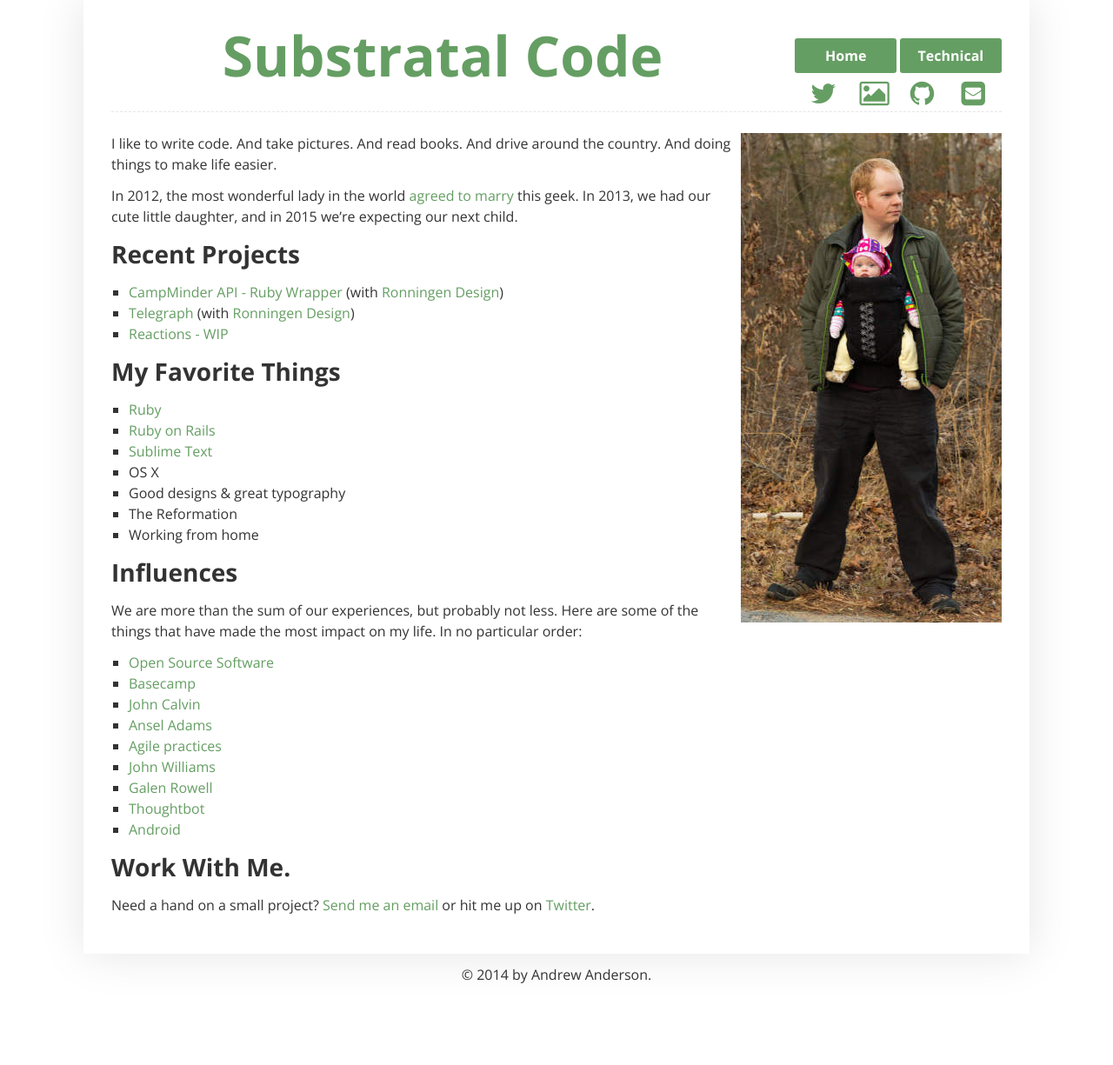
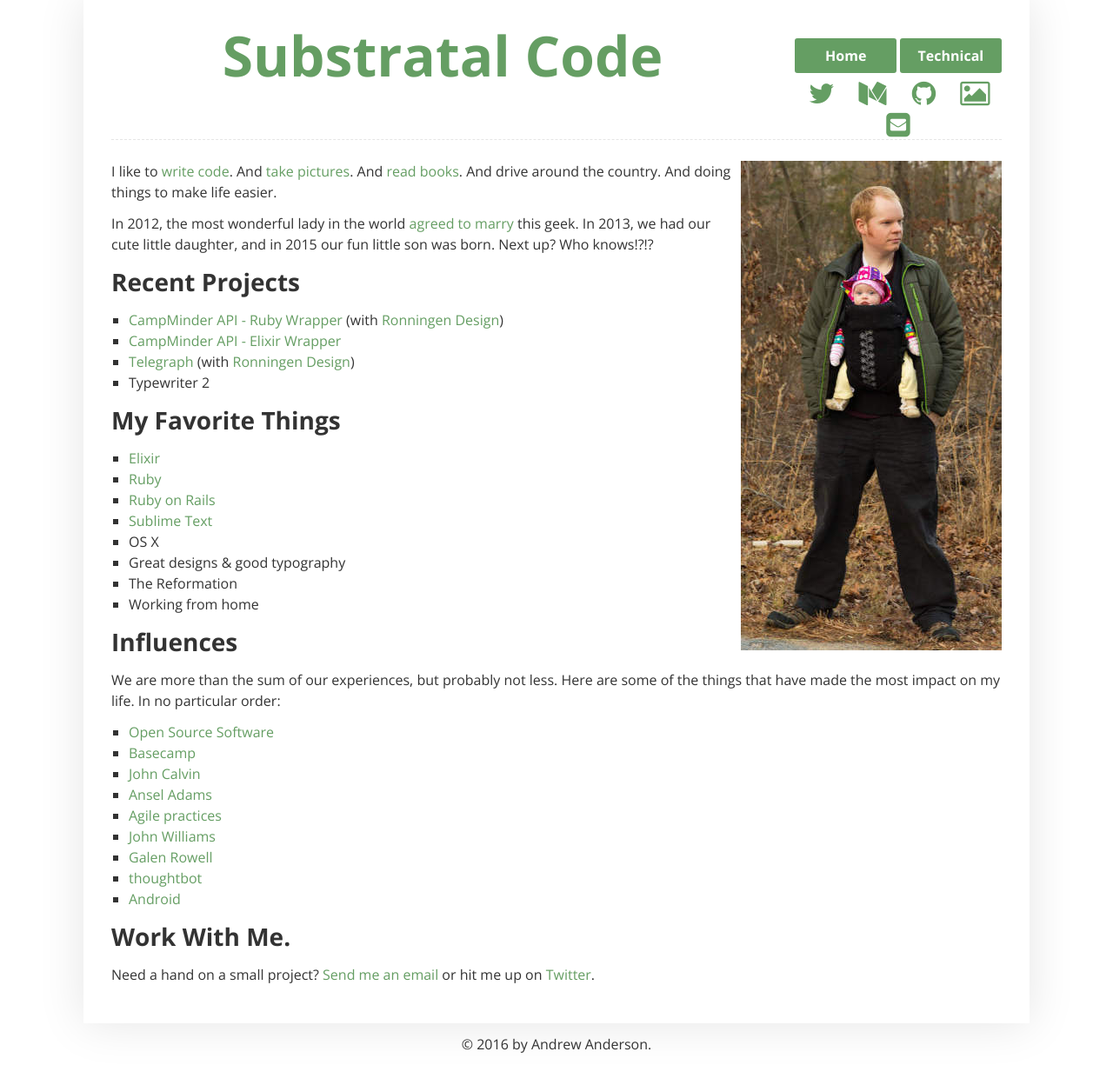
Before and after one commit to deep-spaced/deep-spaced.github.io, a Jekyll site: the page built from index.md, in a window 1280 px wide. Shown: the whole page at 87% size. Built offline with Jekyll 4.4.1, drawn with Linux system fonts in a browser that asks for light colours; nearby versions of some CDN libraries; before the commit the page ends 1145 px from its top, so only the background shows below that.

Commit message:
2016 site updates!
Updated child status, current projects, etc.
Added link to Medium.

```diff
--- a/_layouts/static.html
+++ b/_layouts/static.html
@@ -7,7 +7,7 @@
 
     <link rel="stylesheet" href="/css/mobile.css">
     <link rel="stylesheet" href="/css/desktop.css" media="(min-width:50em)">
-    <link href="//maxcdn.bootstrapcdn.com/font-awesome/4.2.0/css/font-awesome.min.css" rel="stylesheet">
+    <link href="https://maxcdn.bootstrapcdn.com/font-awesome/4.6.2/css/font-awesome.min.css" rel="stylesheet">
 
   </head>
   <body>
@@ -21,10 +21,11 @@
           <div class="clearfix"></div>
 
           <a class="social" href="https://twitter.com/gimlilongbow"><i class="fa fa-twitter fa-lg"></i></a>
+          <a class="social" href="https://medium.com/@gimlilongbow/"><i class="fa fa-medium fa-lg"></i></a>
+          <a class="social" href="https://github.com/GimliLongBow"><i class="fa fa-github fa-lg"></i></a>
           <a class="social" href="http://substratalcode.smugmug.com/"><i class="fa fa-picture-o fa-lg"></i>
-          <a class="social" href="https://github.com/GimliLongBow"><i class="fa fa-github fa-lg"></i></a>
           <a class="social" href="mailto:andrew@substratalcode.com"><i class="fa fa-envelope-square fa-lg"></i></a>
-        </nav>
+         </nav>
       </header>
 
       <section class="content">
@@ -34,7 +35,7 @@
     </div>
 
     <div id="footer">
-      <p>&copy; 2014 by Andrew Anderson.</p>
+      <p>&copy; 2016 by Andrew Anderson.</p>
     </div>
 
 
--- a/index.md
+++ b/index.md
@@ -5,23 +5,25 @@ title: Substratal Code
 
 <img src="/images/andrew.jpg" class="right" />
 
-I like to write code. And take pictures. And read books. And drive around the country. And doing things to make life easier.
+I like to [write code](https://github.com/GimliLongBow). And [take pictures](http://substratalcode.smugmug.com/). And [read books](https://www.goodreads.com/user/show/36469128-andrew-anderson). And drive around the country. And doing things to make life easier.
 
-In 2012, the most wonderful lady in the world [agreed to marry](http://www.meandthegeek.com) this geek. In 2013, we had our cute little daughter, and in 2015 we're expecting our next child.
+In 2012, the most wonderful lady in the world [agreed to marry](http://www.meandthegeek.com) this geek. In 2013, we had our cute little daughter, and in 2015 our fun little son was born. Next up? Who knows!?!?
 
 ### Recent Projects
 
 - [CampMinder API - Ruby Wrapper](http://bitbucket.org/ronningendesign/campminder-ruby) (with [Ronningen Design](http://www.websitesthatdostuff.com))
+- [CampMinder API - Elixir Wrapper](https://github.com/GimliLongBow/campminder-elixir)
 - [Telegraph](http://gotelegraph.com/) (with [Ronningen Design](http://www.websitesthatdostuff.com))
-- [Reactions - WIP](https://github.com/GimliLongBow/Reactions)
+- Typewriter 2
 
 ### My Favorite Things
 
+- [Elixir](http://elixir-lang.org/)
 - [Ruby](http://ruby-lang.org/)
 - [Ruby on Rails](http://rubyonrails.org/)
 - [Sublime Text](http://www.sublimetext.com/)
 - OS X
-- Good designs & great typography
+- Great designs & good typography
 - The Reformation
 - Working from home
 
@@ -36,7 +38,7 @@ We are more than the sum of our experiences, but probably not less. Here are som
 - [Agile practices](http://www.amazon.com/Scrum-Breathtakingly-Brief-Agile-Introduction/dp/193796504X/)
 - [John Williams](http://www.jwfan.com/?page_id=132)
 - [Galen Rowell](http://www.toddskinner.com/portal/Galen/Gallery_8.htm)
-- [Thoughtbot](http://thoughtbot.com/)
+- [thoughtbot](http://thoughtbot.com/)
 - [Android](http://www.android.com/)
 
 
```
Also changed, not shown: resume.md (+1 -1 lines), 1 other file.
